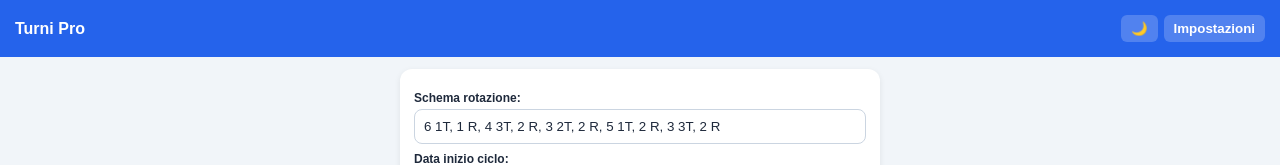
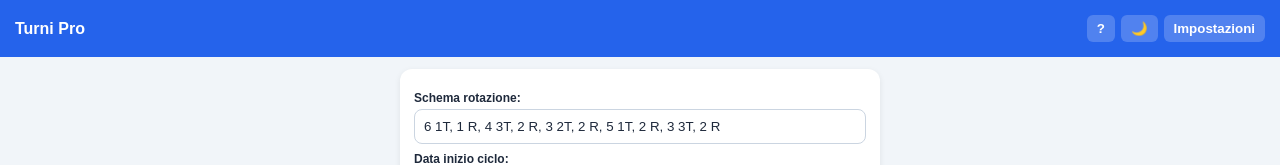
Before and after one commit to franckbatta/turni-pro, a plain HTML site: page index.html in a window 1280 px wide. Shown: the top 165 px of the page. Drawn offline with Linux system fonts and the light colour scheme.

Commit message:
Refactor HTML structure and styles

```diff
--- a/index.html
+++ b/index.html
@@ -50,6 +50,7 @@
 <div class="top">
   <span>Turni Pro</span>
   <div class="top-btns">
+    <button onclick="document.getElementById('helpBg').style.display='flex'">?</button>
     <button id="themeBtn" onclick="toggleTheme()">🌙</button>
     <button onclick="toggleSet()">Impostazioni</button>
   </div>
```
